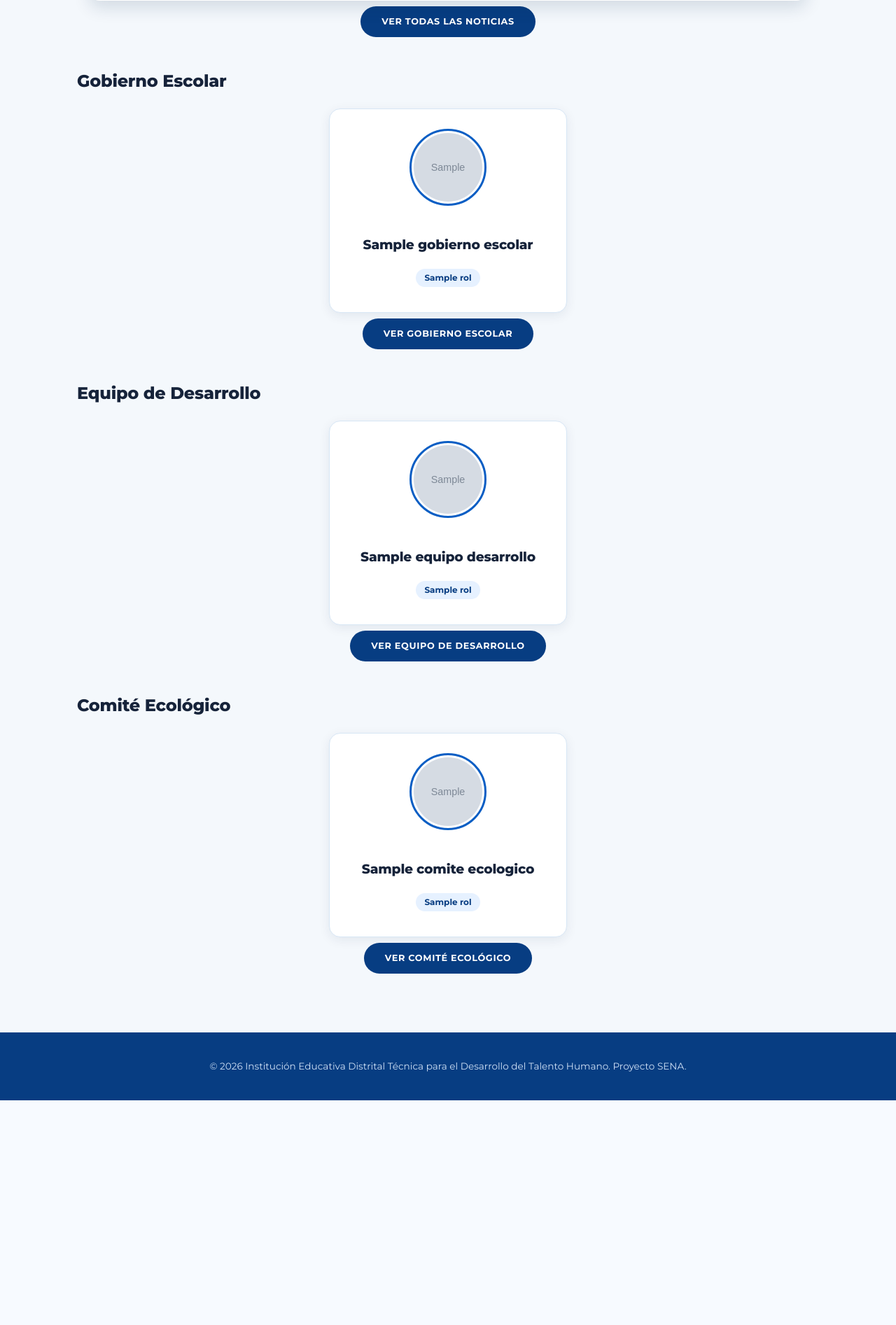
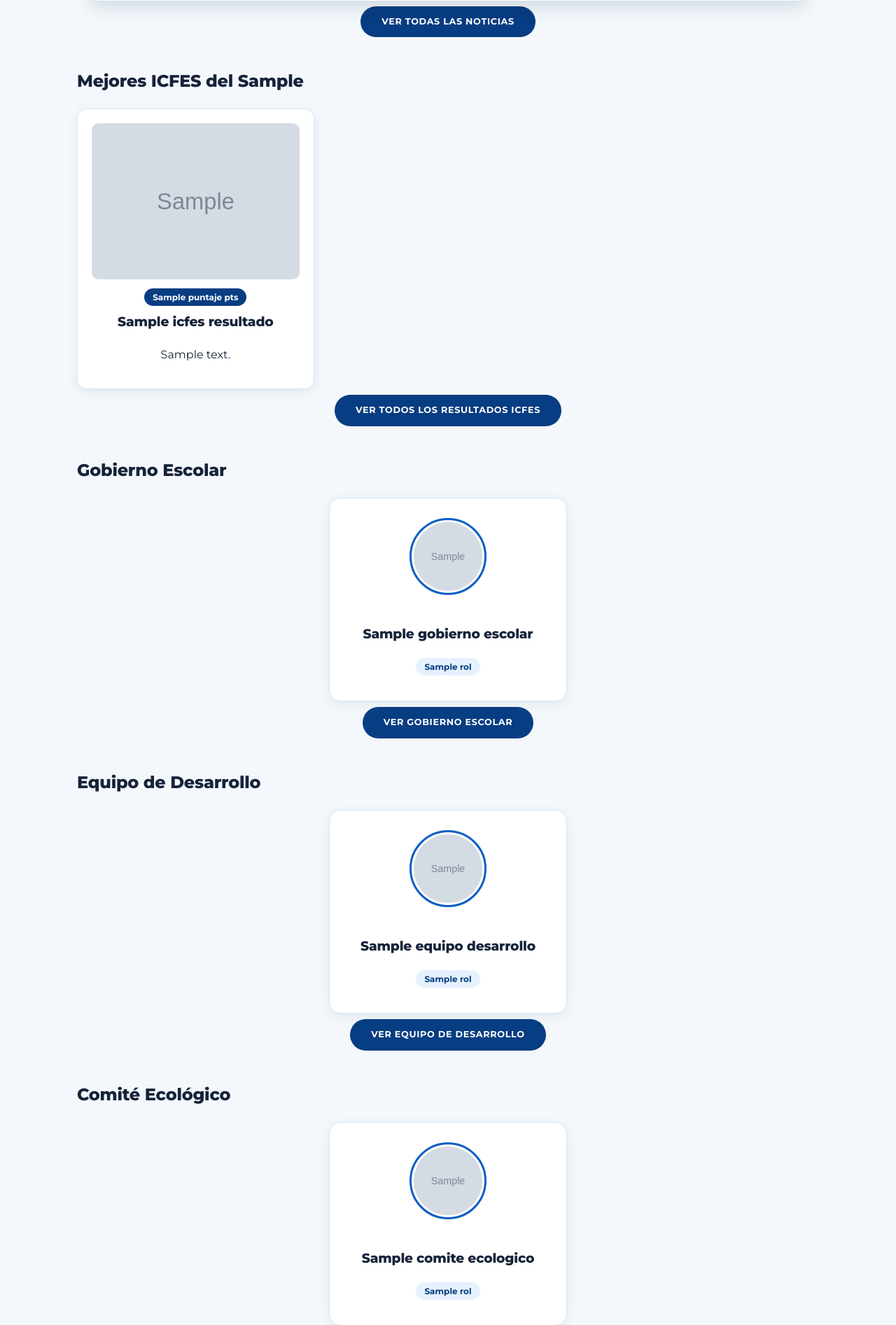
Before and after one commit to elpompilio14/proyecto-sena, a Flask app: template templates/home.html in a window 1280 px wide. Shown: the part 3721-5614 px from the top of the page at 70% size. Before the commit the page ends 5293 px from the top, so only its background shows below. Run offline with Flask 3, Linux system fonts and the light colour scheme; the template is opened without the code that fills it: most values are stand-ins (such as "Sample title", 1, 10 or a date in 2020); grey boxes marked "Sample" are stand-in pictures; data that the repository does not hold is empty; some libraries are stand-ins or nearby versions.

Commit message:
Agrega Mejores ICFES en el inicio, debajo de Ultimas noticias
Muestra los resultados del ano mas reciente registrado, con el titulo
dinamico "Mejores ICFES del <ano>". No aparece si no hay resultados
cargados.

```diff
--- a/blueprints/public.py
+++ b/blueprints/public.py
@@ -13,6 +13,13 @@ def home():
 
             cur.execute('SELECT * FROM noticias ORDER BY fecha DESC LIMIT 3')
             noticias = cur.fetchall()
+
+            cur.execute("""
+                SELECT * FROM icfes_resultados
+                WHERE anio = (SELECT MAX(anio) FROM icfes_resultados)
+                ORDER BY puntaje DESC
+            """)
+            icfes_resultados = cur.fetchall()
 
             cur.execute('SELECT * FROM gobierno_escolar ORDER BY orden, nombre')
             gobierno_escolar = cur.fetchall()
@@ -31,6 +38,8 @@ def home():
         titulo='Inicio',
         eventos=eventos,
         noticias=noticias,
+        icfesResultados=icfes_resultados,
+        icfesAnio=icfes_resultados[0]['anio'] if icfes_resultados else None,
         gobiernoEscolar=gobierno_escolar,
         equipoDesarrollo=equipo_desarrollo,
         comiteEcologico=comite_ecologico,
--- a/templates/home.html
+++ b/templates/home.html
@@ -135,6 +135,27 @@
     {% endif %}
 </section>
 
+{% if icfesResultados|length > 0 %}
+<section class="aparece">
+    <h2>Mejores ICFES{% if icfesAnio %} del {{ icfesAnio }}{% endif %}</h2>
+    <div class="card-grid">
+        {% for r in icfesResultados %}
+            <article class="card aparece icfes-card" style="transition-delay: {{ [loop.index0, 5]|min * 70 }}ms">
+                {% if r.foto_url %}
+                    <img src="{{ r.foto_url }}" alt="{{ r.estudiante_nombre }}" class="card-img">
+                {% endif %}
+                <span class="badge icfes-puntaje">{{ r.puntaje }} pts</span>
+                <h3>{{ r.estudiante_nombre }}</h3>
+                {% if r.descripcion %}
+                    <p>{{ formatearTexto(r.descripcion)|safe }}</p>
+                {% endif %}
+            </article>
+        {% endfor %}
+    </div>
+    <p class="home-ver-todas"><a href="/icfes" class="btn-ver-todas">Ver todos los resultados ICFES</a></p>
+</section>
+{% endif %}
+
 {% if gobiernoEscolar|length > 0 %}
 <section class="comunidad-seccion aparece">
     <h2>Gobierno Escolar</h2>
```
